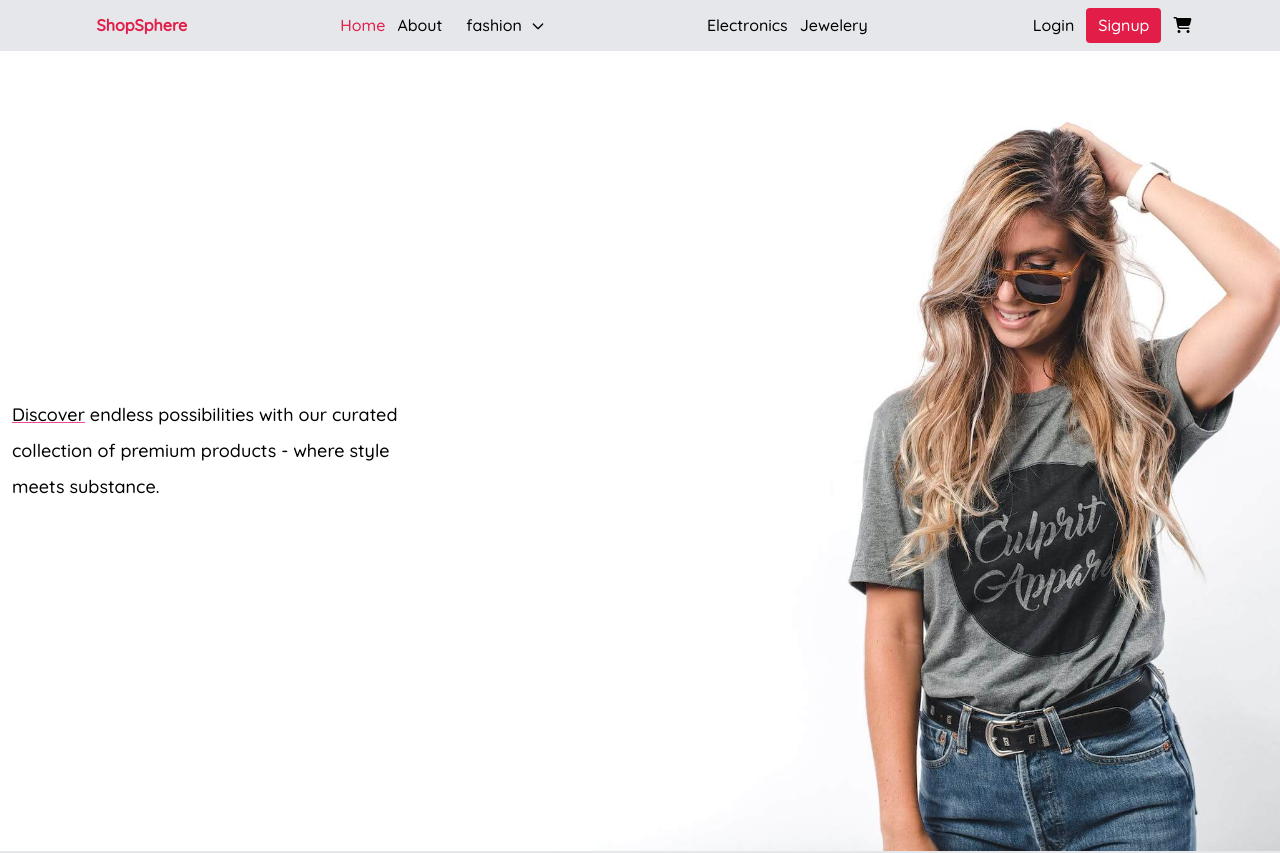
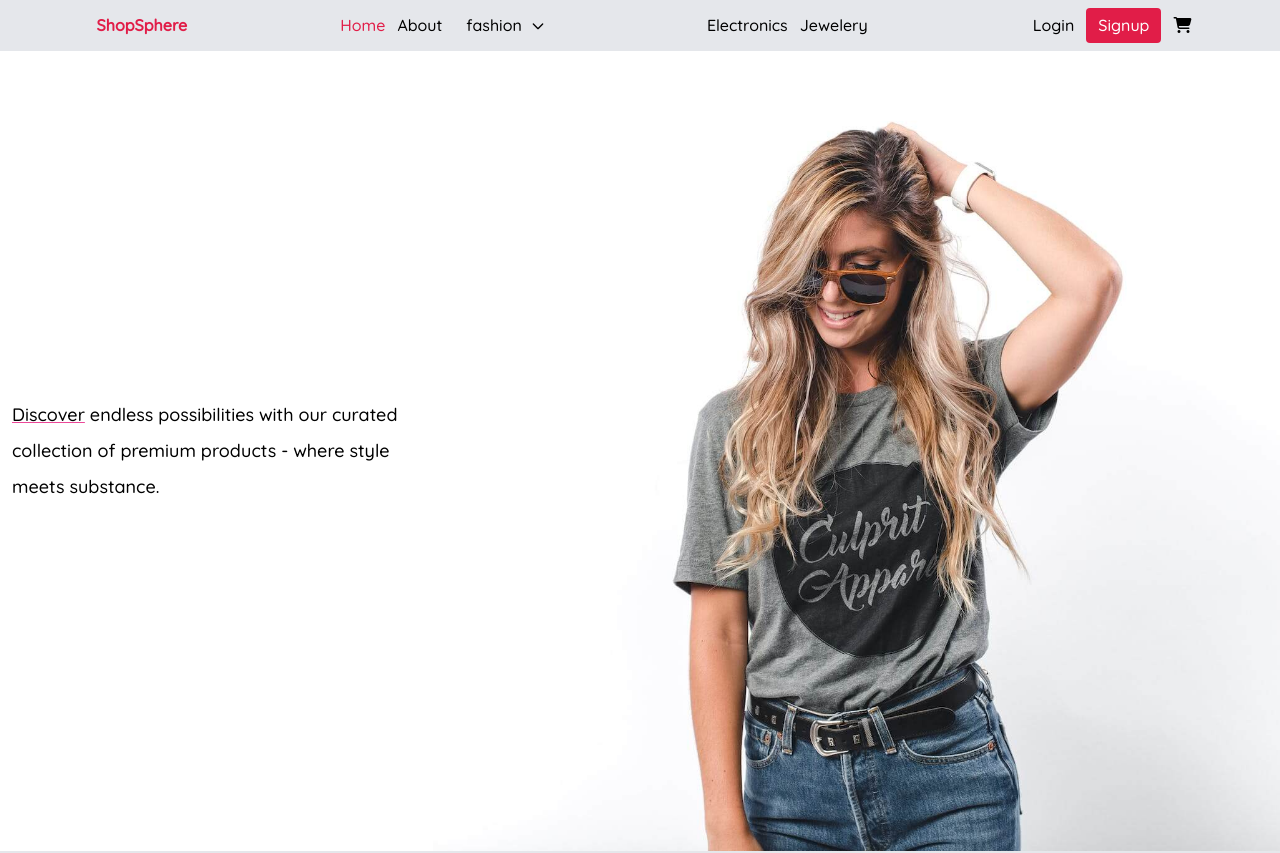
Before and after one commit to orchaiTea/not-fancy-e-comm, a React (Vite) app: page / in a window 1280 px wide. Shown: the top 853 px of the page. Built offline with nearby package versions, Linux system fonts and the light colour scheme.

Commit message:
bgimg to img.

```diff
--- a/src/components/home/Home.jsx
+++ b/src/components/home/Home.jsx
@@ -5,15 +5,10 @@ import "../../App.css";
 function Home() {
   return (
     <div className="container">
-      <div
-        className="img-container"
-        style={{
-          backgroundImage: `url(${bgImg})`,
-          backgroundAttachment: "fixed",
-          backgroundSize: "cover",
-          backgroundRepeat: "no-repeat",
-        }}
-      ></div>
+      <img
+        src={bgImg}
+        className="img-container object-cover h-screen w-screen"
+      />
       <div className="menu px-3 py-2">
         <p className="tag-line leading-9 text-pretty text-lg font-medium">
           <span className="underline decoration-pink-500">Discover</span>{" "}
```
